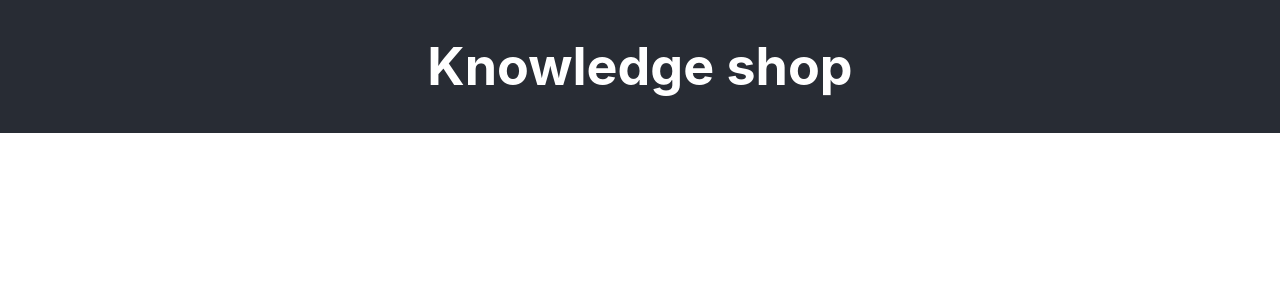
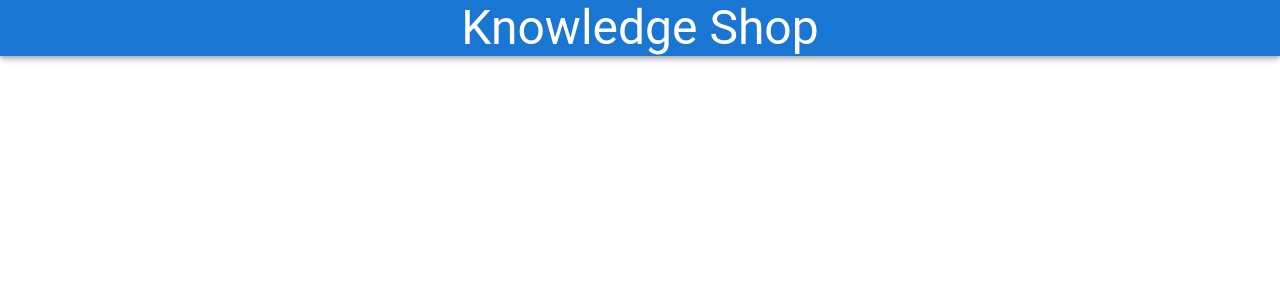
Before and after one commit to IvanPresmytsky/knowledge-shop, a React (Create React App) app in the folder client/: page / in a window 1280 px wide. Shown: the top 300 px of the page. Built offline with nearby package versions, Linux system fonts and the light colour scheme.

Commit message:
init: set up MUI

```diff
--- a/client/package.json
+++ b/client/package.json
@@ -3,6 +3,10 @@
   "version": "0.1.0",
   "private": true,
   "dependencies": {
+    "@emotion/react": "^11.8.1",
+    "@emotion/styled": "^11.8.1",
+    "@mui/icons-material": "^5.4.2",
+    "@mui/material": "^5.4.2",
     "@testing-library/jest-dom": "^5.16.2",
     "@testing-library/react": "^12.1.3",
     "@testing-library/user-event": "^13.5.0",
--- a/client/src/App.css
+++ b/client/src/App.css
@@ -1,14 +1,5 @@
-.app {
-  text-align: center;
-}
-
 .header {
-  background-color: #282c34;
   min-height: 5vh;
-  display: flex;
-  flex-direction: column;
   align-items: center;
   justify-content: center;
-  font-size: calc(10px + 2vmin);
-  color: white;
 }
--- a/client/src/App.tsx
+++ b/client/src/App.tsx
@@ -1,12 +1,15 @@
+import AppBar from '@mui/material/AppBar';
+import Box from '@mui/material/Box';
+import Typography from '@mui/material/Typography';
 import './App.css';
 
 function App() {
   return (
-    <div className="app">
-      <header className="header">
-        <h1>Knowledge shop</h1>
-      </header>
-    </div>
+    <Box>
+      <AppBar className="header" component="header" position="static">
+        <Typography variant="h3" component="h1">Knowledge Shop</Typography>
+      </AppBar>
+    </Box>
   );
 }
 
--- a/client/src/index.tsx
+++ b/client/src/index.tsx
@@ -1,12 +1,17 @@
 import React from 'react';
+
 import ReactDOM from 'react-dom';
+import CssBaseline from '@mui/material/CssBaseline';
 
 import App from './App';
 import './index.css';
 
 ReactDOM.render(
   <React.StrictMode>
-    <App />
+    <>
+      <CssBaseline />
+      <App />
+    </>
   </React.StrictMode>,
   document.getElementById('root')
 );
```
Also changed, not shown: 1 other file (tests, documents, lock files or other folders).
